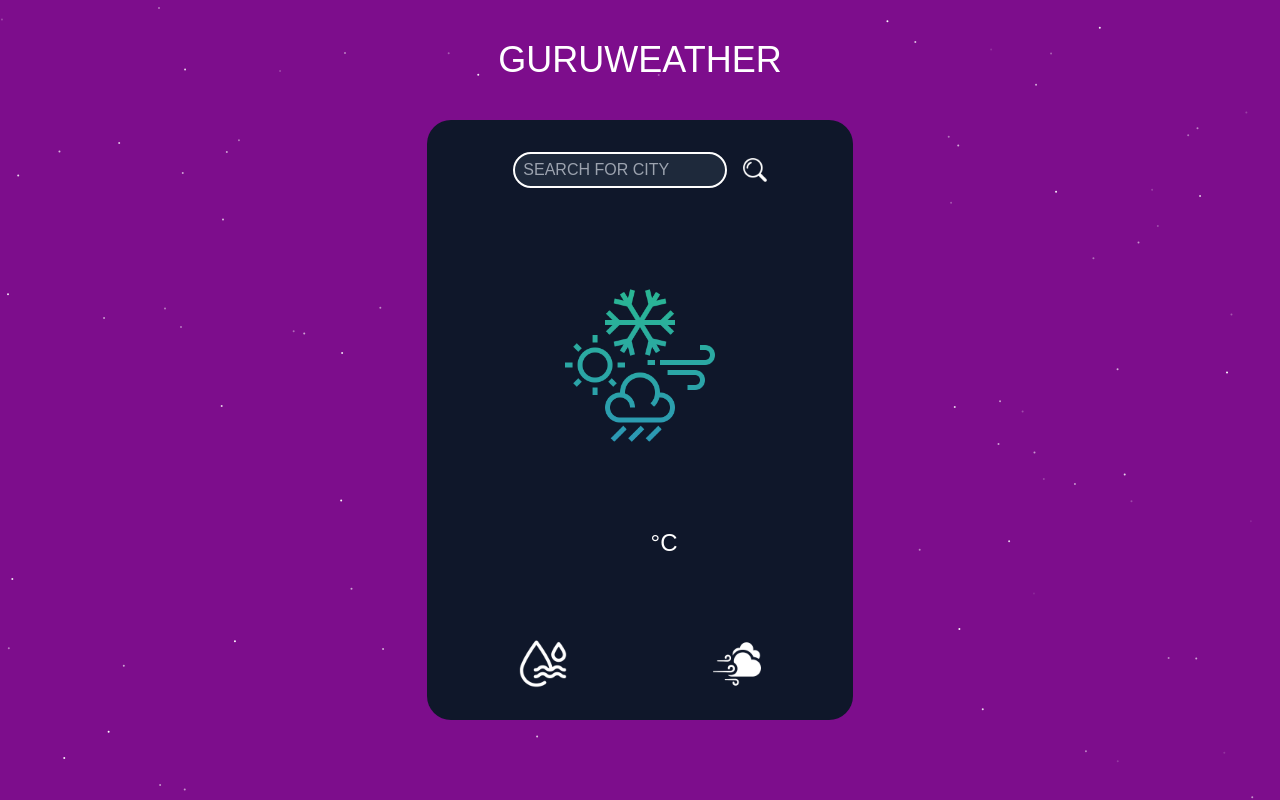
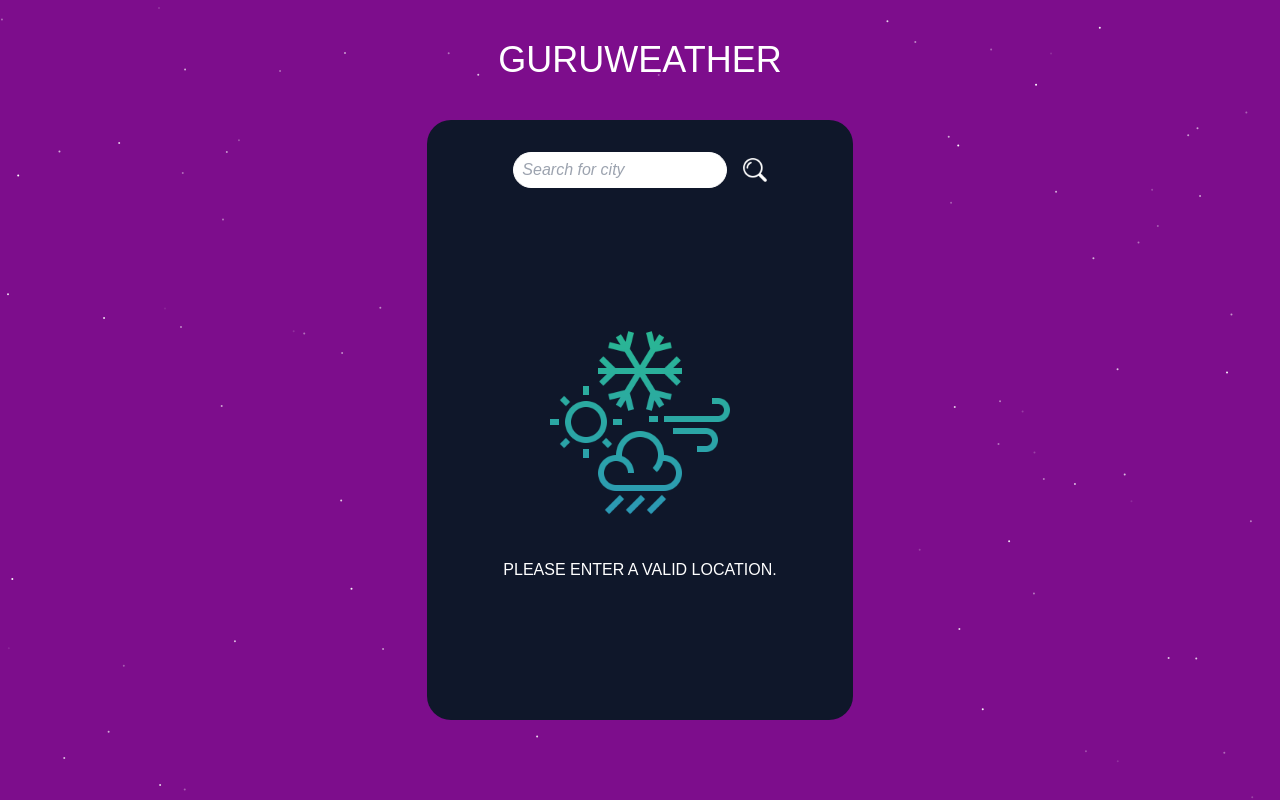
Before and after one commit to Sizimon/REACT-WEATHER-APP, a React (Vite) app in the folder weather-app/: page / in a window 1280 px wide. Built offline with nearby package versions, Linux system fonts and the light colour scheme; a web font is replaced by a local one.

Commit message:
Fix: Changed initial UI to not display values before fetching a result, and leaving a prompt for the user to search for a location in the center of the widget.

```diff
--- a/weather-app/src/App.jsx
+++ b/weather-app/src/App.jsx
@@ -10,7 +10,7 @@ function App() {
       <div className='h-auto flex items-center justify-start flex-col'>
         <Header />
       </div>
-      <div className="h-3/4 w-10/12 md:w-4/12 py-4 bg-slate-900 rounded-3xl flex flex-col justify-between items-center">
+      <div className="h-3/4 w-10/12 md:w-4/12 py-4 bg-slate-900 rounded-3xl flex flex-col items-center">
         <WeatherBox />
       </div>
       <ParticleBackground />
--- a/weather-app/src/components/WeatherBox.jsx
+++ b/weather-app/src/components/WeatherBox.jsx
@@ -102,19 +102,52 @@ export default function WeatherBox() {
 
     return (
         <>
-            <form className='flex flex-col items-center w-full'>
+            <form className='flex flex-col items-center self-start w-full'>
                 <div className="flex w-full flex-row items-center justify-evenly md:justify-center md:gap-4 my-4">
-                    <input className="text-white font-neonTilt uppercase h-9 w-3/4 md:w-1/2 pl-2 outline-none bg-slate-800 rounded-3xl border-2 border-white text-md"
+                    <input className="text-black font-neonTilt h-9 w-3/4 md:w-1/2 pl-2 outline-none bg-white rounded-3xl border border-white text-md placeholder:italic transition ease-in-out hover:"
                         value={location}
                         onChange={e => setLocation(e.target.value)}
                         type="text"
                         placeholder="Search for city" />
-                    <span className='w-6'>
+                    <span className='w-6 transition ease-in-out delay-50 hover:scale-125 duration-300'>
                         <img src={IconImages.searchIcon} onClick={handleSearchClick} />
                     </span>
                 </div>
             </form>
-            <div className='flex items-center flex-col font-neonTilt text-white'>
+            {currentWeather === IconImages.defaultIcon ?
+            <div className='flex items-center flex-col font-neonTilt text-white m-auto gap-10'>
+            <span className='w-48 h-auto'>
+                <img src={currentWeather} />
+            </span>
+            <p className='uppercase'>Please Enter a Valid Location.</p>
+            </div> :
+            <>
+            <div className='flex items-center flex-col font-neonTilt text-white m-auto'>
+                <span className='w-40 h-auto'>
+                    <img src={currentWeather} />
+                </span>
+                {data.weather ? <p className='uppercase'>{data.weather[0].description}</p> : null}
+            </div>
+            <div className='flex flex-row gap-12 font-neonTilt text-white text-2xl m-auto'>
+                <span>
+                    <h3>{data.name}</h3>
+                </span>
+                <span>
+                    {data.main ? <h3>{data.main.temp}°C</h3> : null}
+                </span>
+            </div>
+            <div className='flex flex-row gap-6 font-neonTilt text-white pb-4 items-center justify-evenly w-full'>
+                <div className='w-1/4 flex flex-col items-center align-center text-center'>
+                    <img src={IconImages.humidityIcon} className='w-12' />
+                    {data.main ? <p>Humidity {data.main.humidity}%</p> : null}
+                </div>
+                <div className='w-1/4 flex flex-col items-center align-center text-center'>
+                    <img src={IconImages.windIcon} className='w-12' />
+                    {data.wind ? <p>Wind {data.wind.speed}m/s</p> : null}
+                </div>
+            </div>
+            </> }
+            {/* <div className='flex items-center flex-col font-neonTilt text-white'>
                 <span className='w-40 h-auto'>
                     <img src={currentWeather} />
                 </span>
@@ -137,7 +170,7 @@ export default function WeatherBox() {
                     <img src={IconImages.windIcon} className='w-12' />
                     {data.wind ? <p>Wind {data.wind.speed}m/s</p> : null}
                 </div>
-            </div>
+            </div> */}
         </>
     )
 }
```
